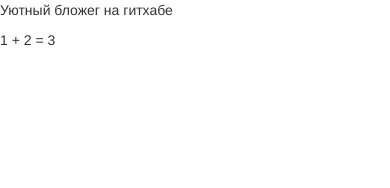
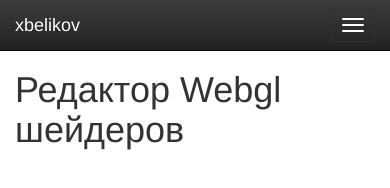
Before and after one commit to xbelikov/xbelikov.github.com, a website: page index.html in a window 390 px wide. Drawn offline with nearby package versions, Linux system fonts and the light colour scheme.

Commit message:
продолжаю пилить

```diff
--- a/css/styles.css
+++ b/css/styles.css
@@ -0,0 +1,3 @@
+body {
+  padding-top: 50px;
+}
--- a/index.html
+++ b/index.html
@@ -4,14 +4,57 @@
 		<title>xbelikov</title>
 		<meta charset="utf-8">
 		<link href="http://maxcdn.bootstrapcdn.com/bootstrap/3.3.2/css/bootstrap.min.css" rel="stylesheet">
+		<link rel="stylesheet" href="https://maxcdn.bootstrapcdn.com/bootstrap/3.3.2/css/bootstrap-theme.min.css">
+		<link rel="stylesheet" href="css/styles.css">
+	</head>
+	<body>
+		<nav class="navbar navbar-inverse navbar-fixed-top">
+	    	<div class="container">
+	        	<div class="navbar-header">
+	          		<button type="button" class="navbar-toggle collapsed" data-toggle="collapse" data-target="#navbar" aria-expanded="false" aria-controls="navbar">
+	            		<span class="sr-only">Toggle navigation</span>
+	            		<span class="icon-bar"></span>
+	            		<span class="icon-bar"></span>
+	            		<span class="icon-bar"></span>
+	          		</button>
+	        		<a class="navbar-brand" href="#">xbelikov</a>
+	        	</div>
+		        <div id="navbar" class="collapse navbar-collapse">
+			        <ul class="nav navbar-nav">
+			            <li class="active"><a href="#">Редактор Webgl шейдеров</a></li>
+			        </ul>
+		        </div><!--/.nav-collapse -->
+	      </div>
+	    </nav>
+
+	    <div class="container">
+
+	      <div>
+	        <h1>Редактор Webgl шейдеров</h1>
+	      </div>
+
+	    </div><!-- /.container -->
+
+
+
+
+
+
+
+
+
+
+
+
+
+
+		<script src="https://ajax.googleapis.com/ajax/libs/jquery/1.11.2/jquery.min.js"></script>
+		<script src="https://maxcdn.bootstrapcdn.com/bootstrap/3.3.2/js/bootstrap.min.js"></script>
+
 		<script type="text/javascript" src="bower_components/angular/angular.js"></script>
 		<script type="text/javascript" src="bower_components/angular-bootstrap/ui-bootstrap.min.js"></script>
 		<script type="text/javascript" src="bower_components/angular-bootstrap/ui-bootstrap-tpls.min.js"></script>
-	</head>
-	<body>
-		<p>Уютный бложег на гитхабе</p>
 
-1 + 2 = {{ 1 + 2 }}
 		<script type="text/javascript" src="js/app.js"></script>
 	</body>
 </html>
```
